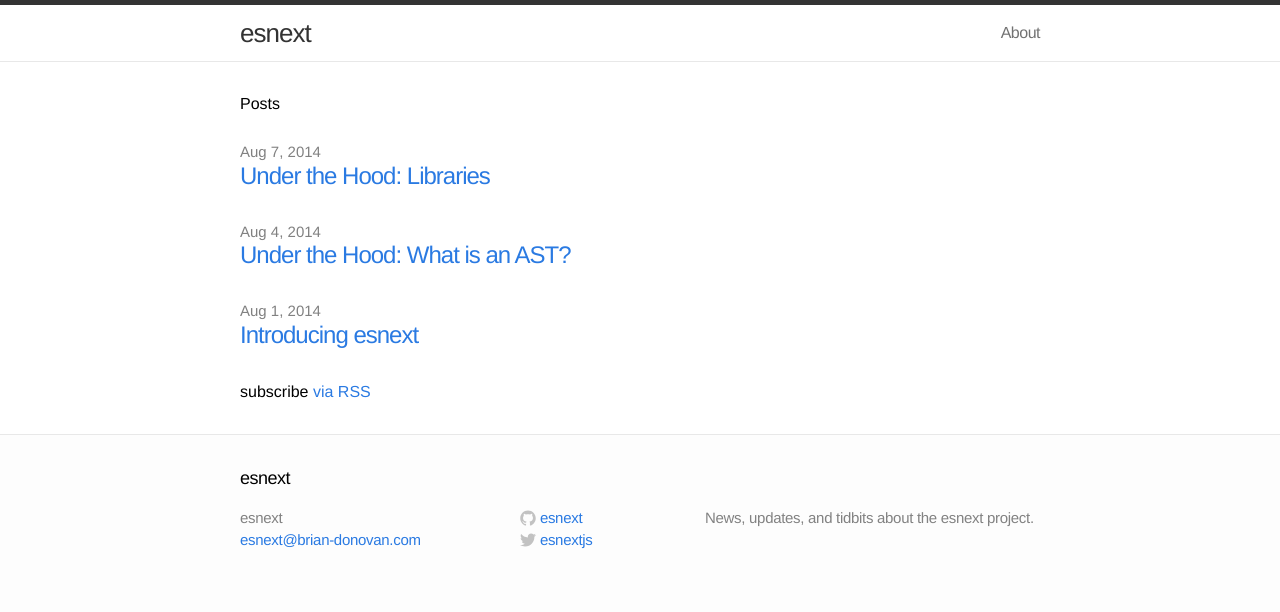
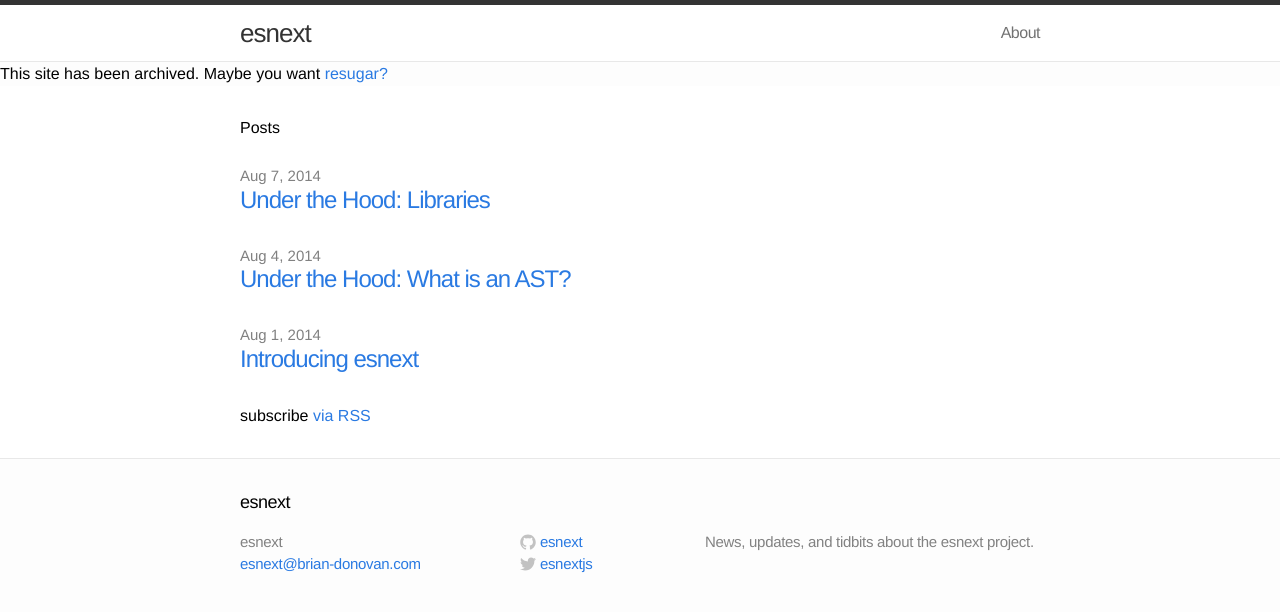
Before and after one commit to esnext/esnext.github.io, a Jekyll site: the page built from index.html, in a window 1280 px wide. Shown: the top 612 px of the page. Built offline with Jekyll 4.4.1, drawn with Linux system fonts in a browser that asks for light colours.

Commit message:
doc: deprecate and link to resugar

```diff
--- a/_layouts/default.html
+++ b/_layouts/default.html
@@ -6,6 +6,8 @@
     <body>
 
     {% include header.html %}
+
+    <h1>This site has been archived. Maybe you want <a href="https://github.com/resugar/resugar">resugar?</a></h1>
 
     <div class="page-content">
       <div class="wrap">
```
